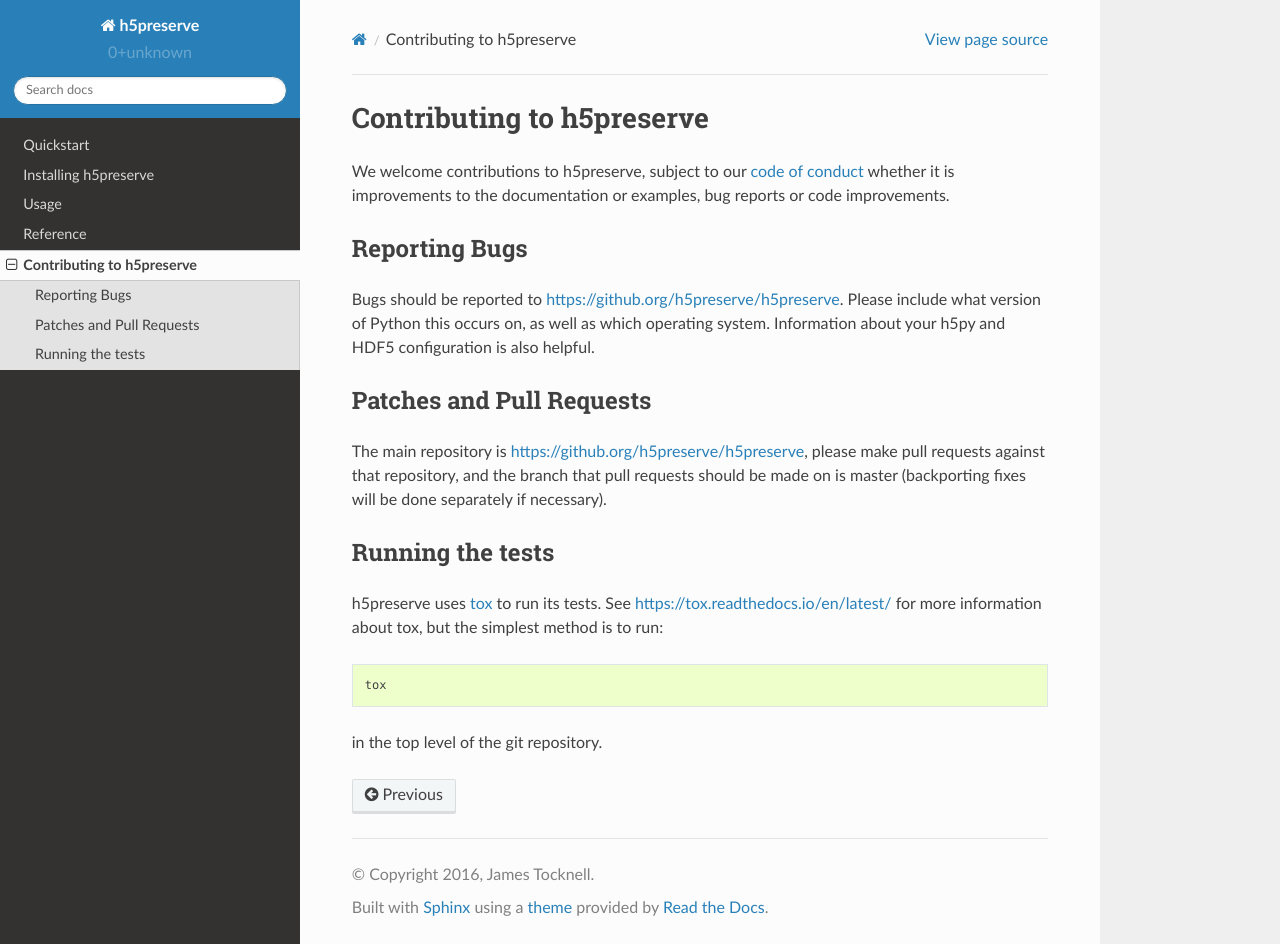
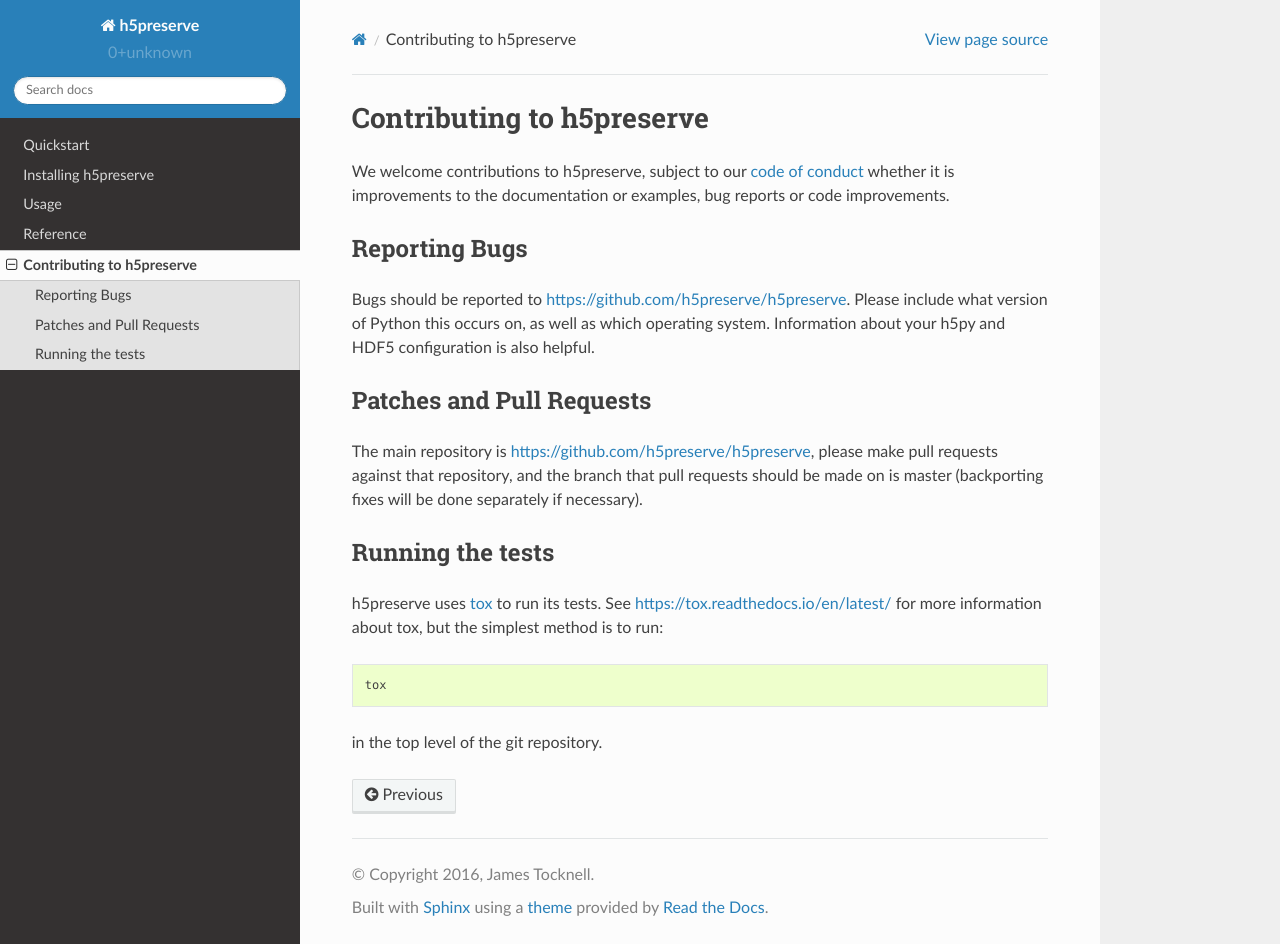
Before and after one commit to h5preserve/h5preserve, a Sphinx documentation site: the page built from docs/Contributing.rst, in a window 1280 px wide and 944 px high. Built offline with Sphinx 7.4.7 and the Read the Docs theme 2.0.0, drawn with Linux system fonts in a browser that asks for light colours; some of the changed lines change nothing that is shown.

Commit message:
DOC: Fix urls

```diff
--- a/docs/Contributing.rst
+++ b/docs/Contributing.rst
@@ -9,13 +9,13 @@ improvements.
 
 Reporting Bugs
 --------------
-Bugs should be reported to https://github.org/h5preserve/h5preserve. Please
+Bugs should be reported to https://github.com/h5preserve/h5preserve. Please
 include what version of Python this occurs on, as well as which operating
 system. Information about your h5py and HDF5 configuration is also helpful.
 
 Patches and Pull Requests
 -------------------------
-The main repository is https://github.org/h5preserve/h5preserve, please make pull
+The main repository is https://github.com/h5preserve/h5preserve, please make pull
 requests against that repository, and the branch that pull requests should be
 made on is master (backporting fixes will be done separately if necessary).
 
```
